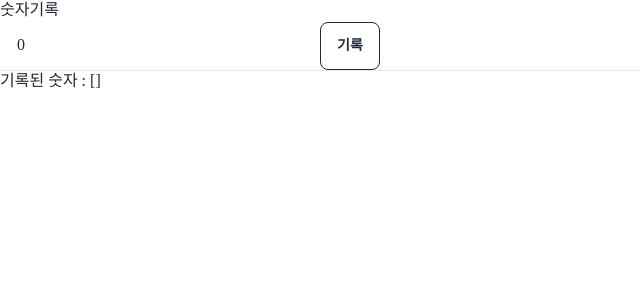
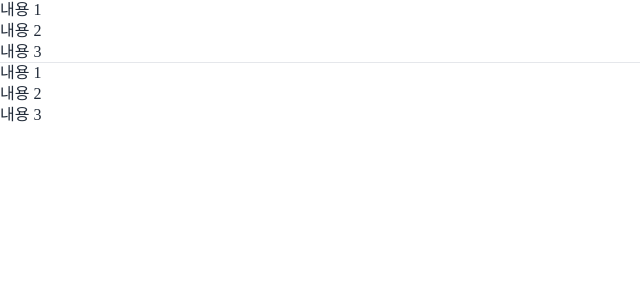
Before and after one commit to NewBean0312/react-proj, a React (Create React App) app: page / in a window 1280 px wide. Shown: the top 300 px of the page, without its empty margins (0-640 px from the left). Built offline with nearby package versions, Linux system fonts and the light colour scheme; a web font is replaced by a local one.

Commit message:
엘리먼트 배열

```diff
--- a/src/App.js
+++ b/src/App.js
@@ -8,13 +8,24 @@ import NoRecord from "./NoRecord"
 import "./App.css" ;
 
 function App() {
+  const arr = [<li>내용 1</li>, <li>내용 2</li>, <li>내용 3</li>];
+
   return (
     <>
       {/* <StopWatch />
       <NumberCounter />
       <Popup />
-      <ProdList className="container mx-auto"/> */}
-      <NoRecord />
+      <ProdList className="container mx-auto"/>
+      <NoRecord /> */}
+      <ul>
+        {arr}
+      </ul>
+      <hr />
+      <ul>
+        <li>내용 1</li>
+        <li>내용 2</li>
+        <li>내용 3</li>
+      </ul>
     </>
   );
 }
```
